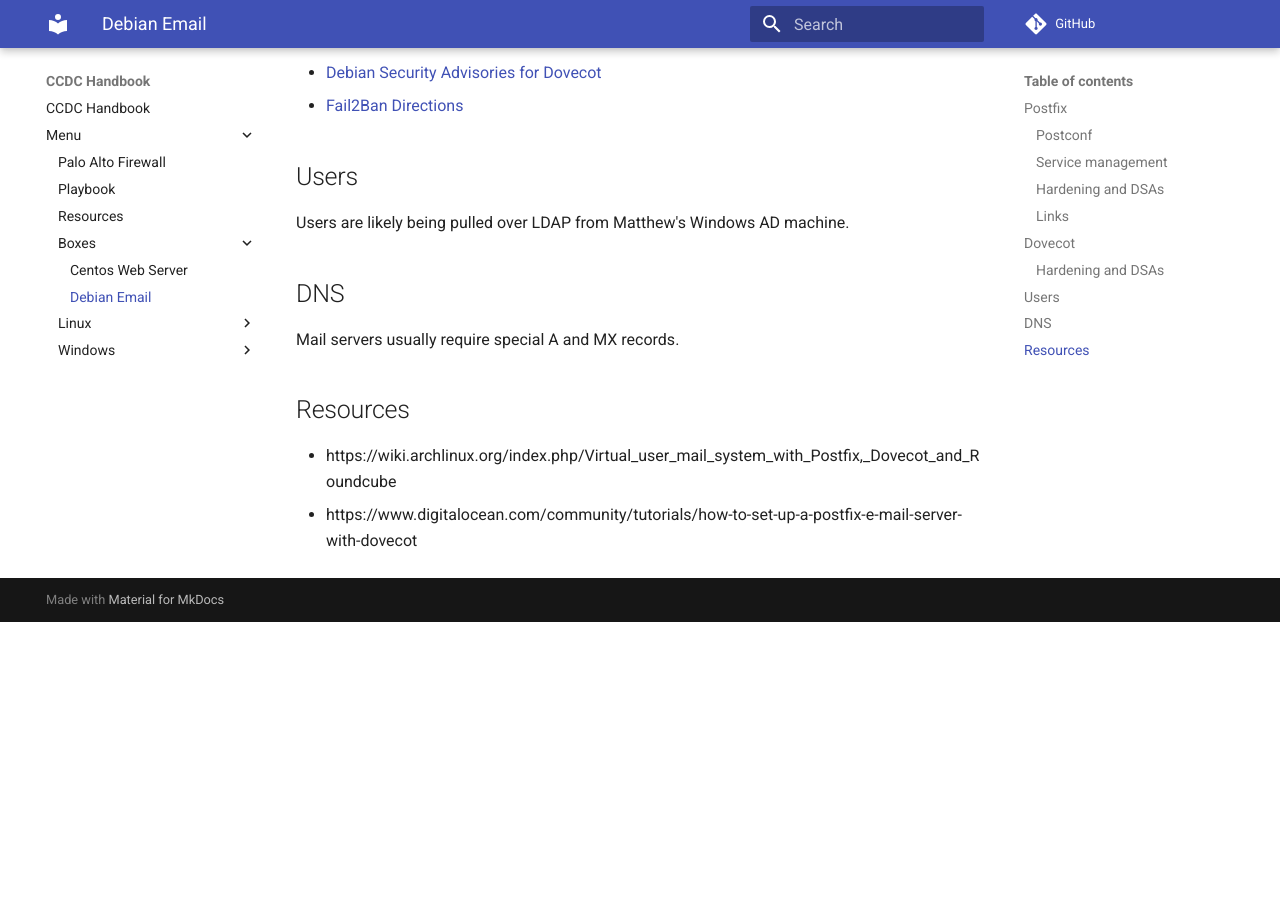
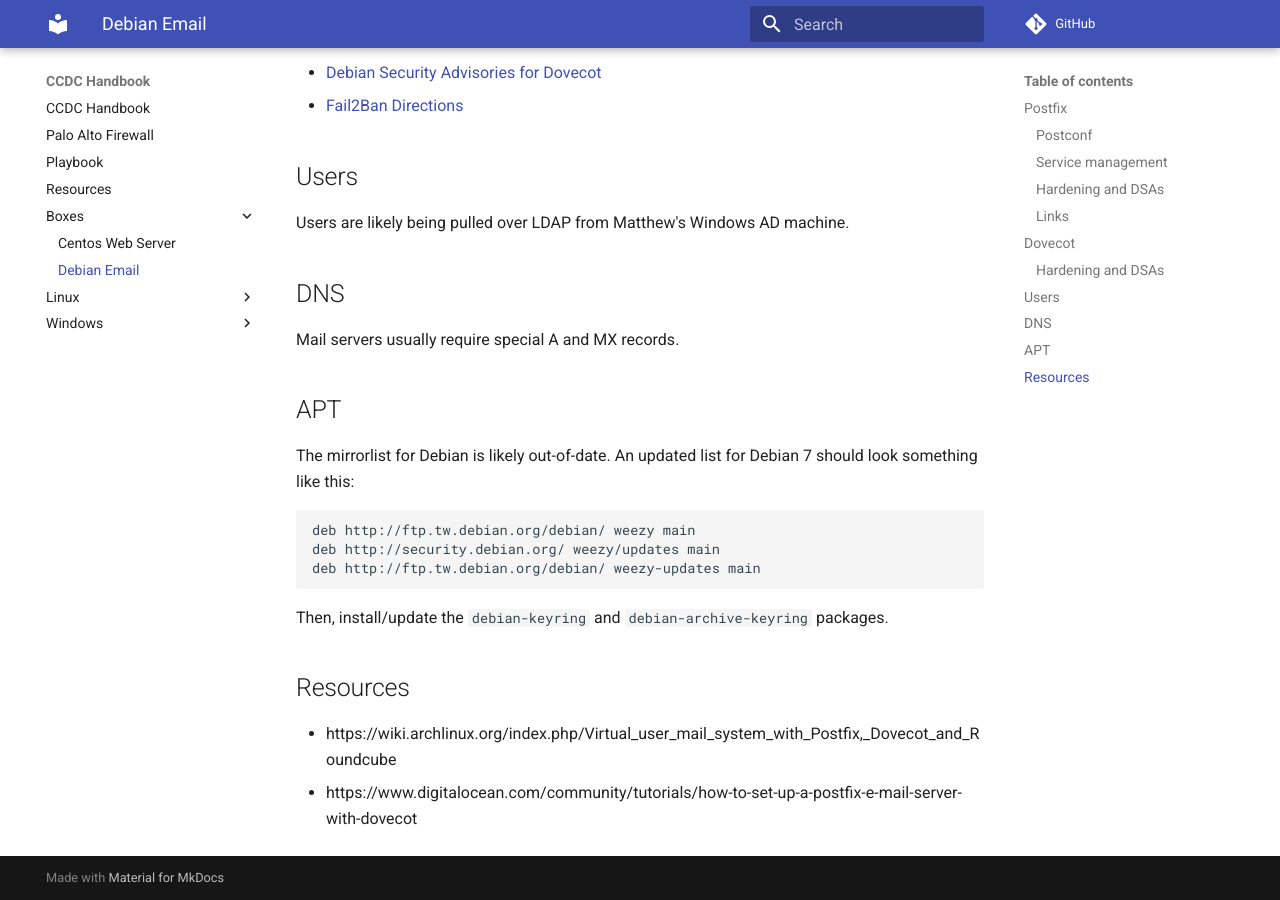
Before and after one commit to ius-csg/ccdc-handbook, an MkDocs documentation site: the page built from docs/Boxes/Debian-Email.md, in a window 1280 px wide and 900 px high, scrolled down 1258 px. Built offline with MkDocs 1.6.1 and Material for MkDocs 9.7.7, drawn with Linux system fonts in a browser that asks for light colours; comment, search, counter and statistics services are not loaded; before the commit the page ends 1880 px from its top, so only the background shows below that.

Commit message:
Move menu up a level for new theme, add APT

````diff
--- a/docs/Menu/Boxes/Debian-Email.md
+++ b/docs/Boxes/Debian-Email.md
@@ -41,6 +41,15 @@
 ## DNS
 Mail servers usually require special A and MX records.
 
+## APT
+The mirrorlist for Debian is likely out-of-date. An updated list for Debian 7 should look something like this:
+```
+deb http://ftp.tw.debian.org/debian/ weezy main
+deb http://security.debian.org/ weezy/updates main
+deb http://ftp.tw.debian.org/debian/ weezy-updates main
+```
+Then, install/update the `debian-keyring` and `debian-archive-keyring` packages.
+
 ## Resources
 * https://wiki.archlinux.org/index.php/Virtual_user_mail_system_with_Postfix,_Dovecot_and_Roundcube
 * https://www.digitalocean.com/community/tutorials/how-to-set-up-a-postfix-e-mail-server-with-dovecot
````
Also changed, not shown: docs/Boxes/Centos-Web-Server.md (renamed from docs/Menu/Boxes/Centos-Web-Server.md), docs/Linux/index.md (renamed from docs/Menu/Linux/index.md), docs/Linux/services.md (renamed from docs/Menu/Linux/services.md), docs/Linux/tools.md (renamed from docs/Menu/Linux/tools.md), docs/Palo-Alto-Firewall.md (renamed from docs/Menu/Palo-Alto-Firewall.md), docs/Playbook.md (renamed from docs/Menu/Playbook.md), docs/Resources.md (renamed from docs/Menu/Resources.md), docs/Windows/Powershell.md (renamed from docs/Menu/Windows/Powershell.md), docs/Windows/index.md (renamed from docs/Menu/Windows/index.md).
